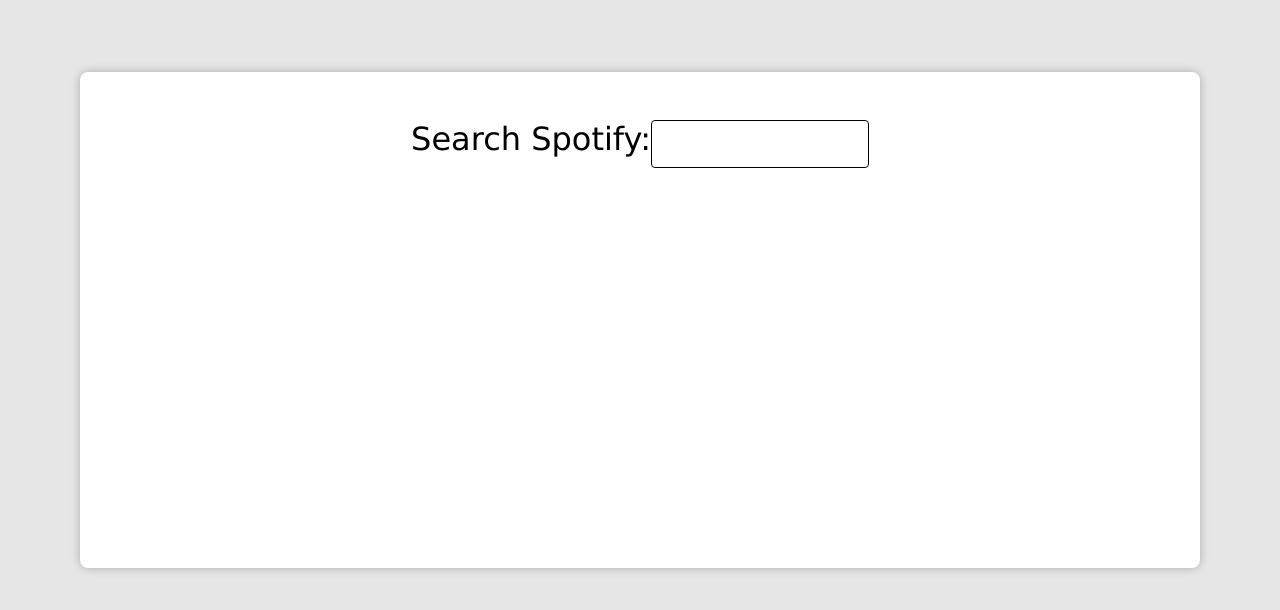
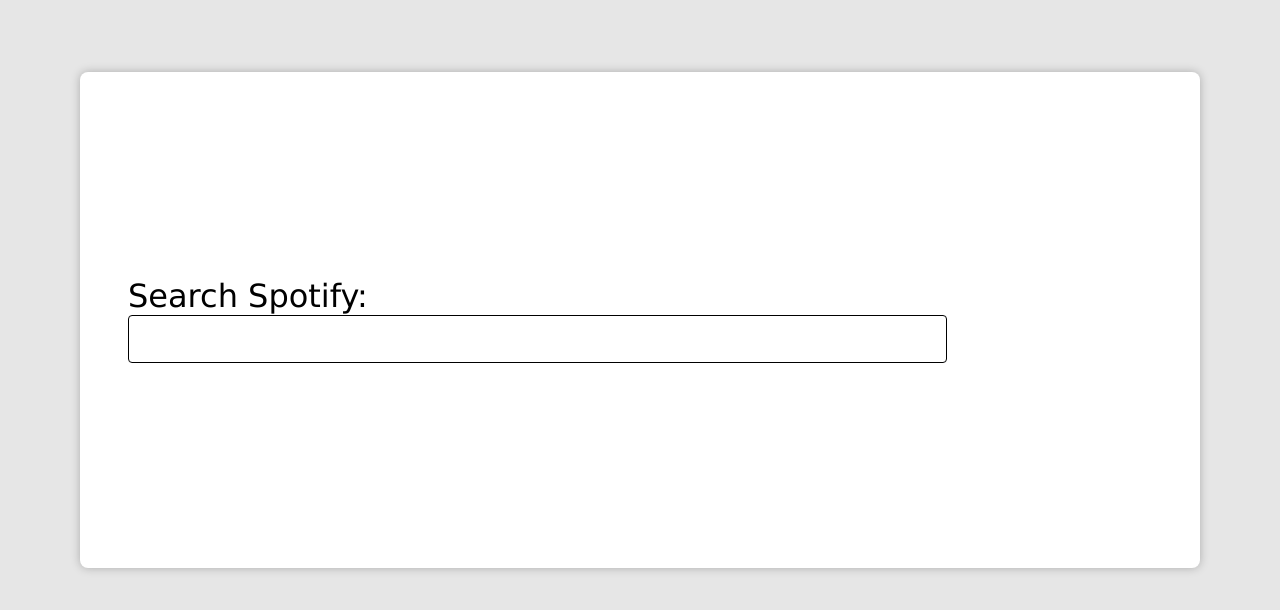
Before and after one commit to Angusatgithub/Spotify-Search-Attempt, a plain HTML site: page index.html in a window 1280 px wide. Drawn offline with Linux system fonts and the light colour scheme.

Commit message:
fixed stacking thingo

```diff
--- a/styles.css
+++ b/styles.css
@@ -16,6 +16,7 @@ body {
     padding: 3rem;
     display: flex;
     justify-content: center;
+    flex-direction: column;
     border-radius: 0.5rem;
     box-shadow: 0px 0px 10px rgba(0, 0, 0, 0.25);
 }
@@ -34,8 +35,3 @@ input {
     border: 1px solid black;
     border-radius: 0.25rem;
 }
-
-label,input{
-    display: flex;
-    flex-direction: row;
-  }
```
